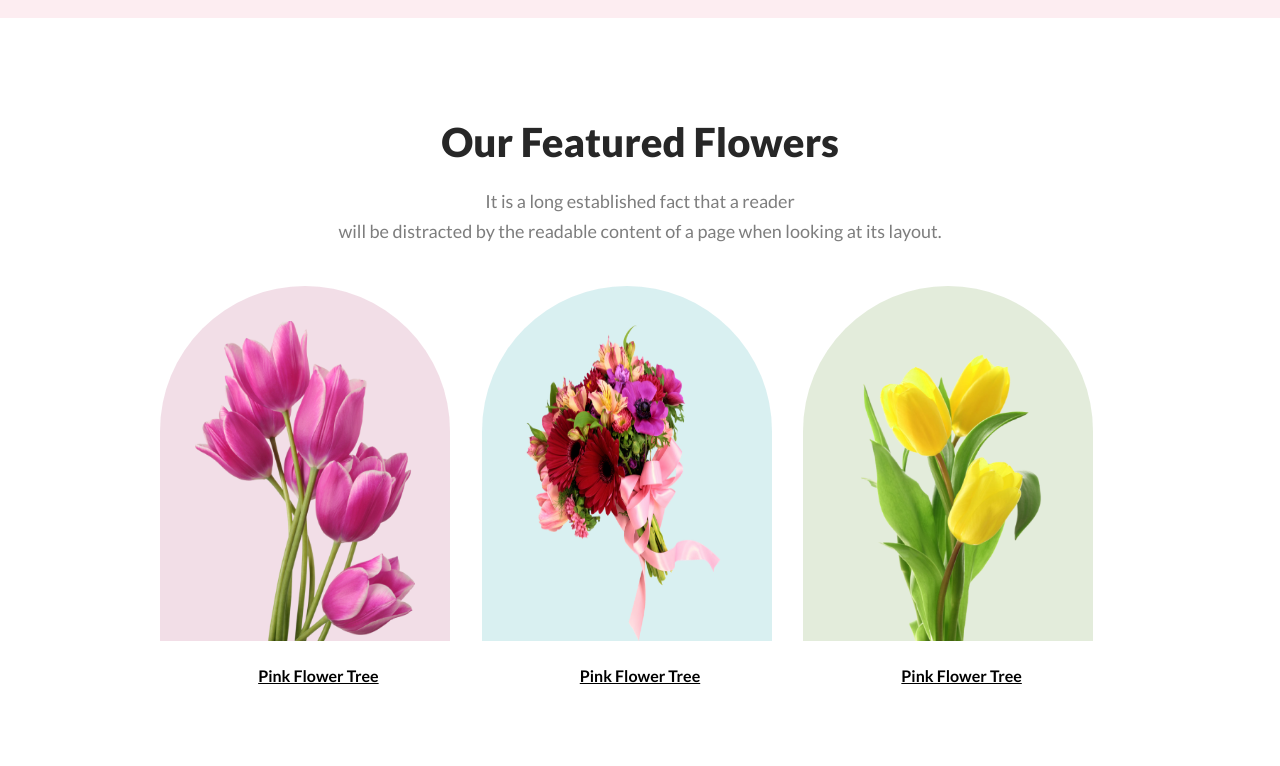
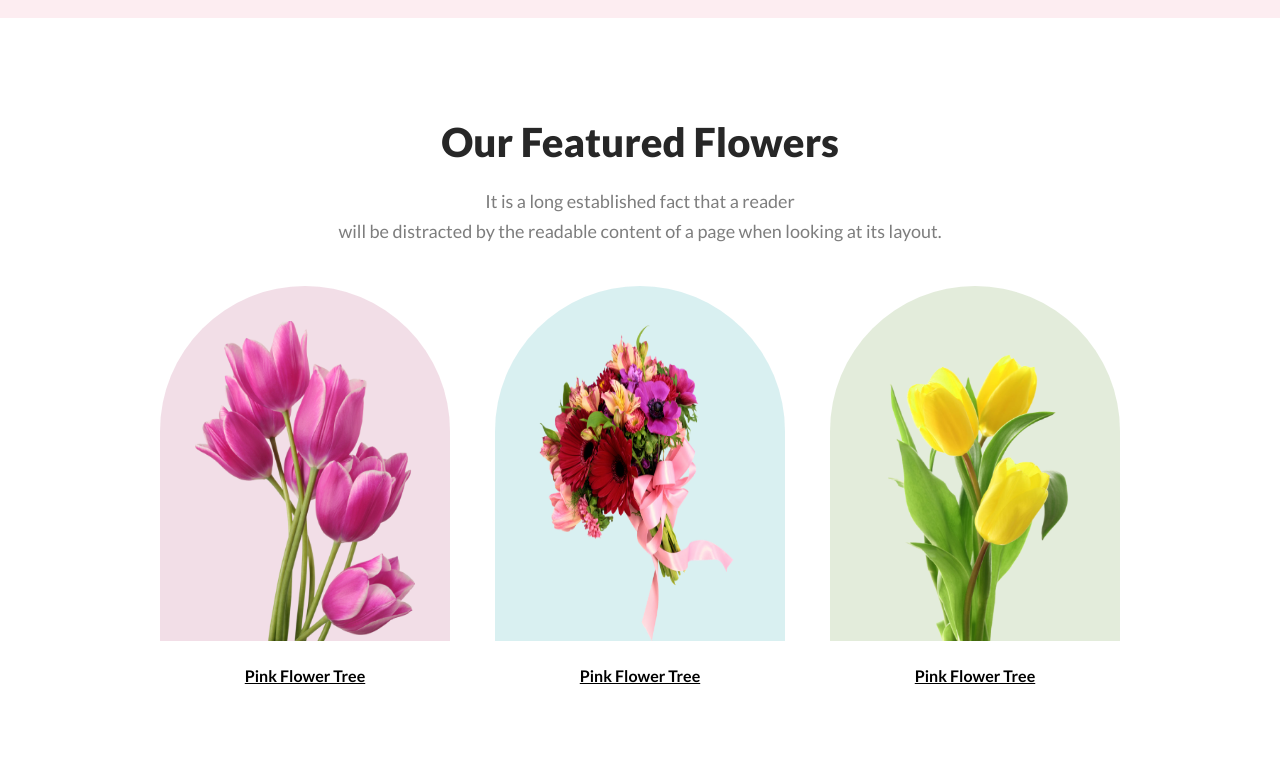
Before and after one commit to rabbani4443/flower-shop-assignment, a plain HTML site: page index.html in a window 1280 px wide. Shown: the part 782-1548 px from the top of the page. Drawn offline with Linux system fonts and the light colour scheme.

Commit message:
Minor changes in featured section

```diff
--- a/style/style.css
+++ b/style/style.css
@@ -125,10 +125,7 @@ nav{
     width: 75%;
     padding-top: 20px;
 }
-.featured-box-detail {
-    width: 33%;
-    height: 350px;
-}
+
 .featured-box{
     background-color: rgba(167, 33, 98, 0.15);
     border-radius: 300px 300px 0px 0px;
```
